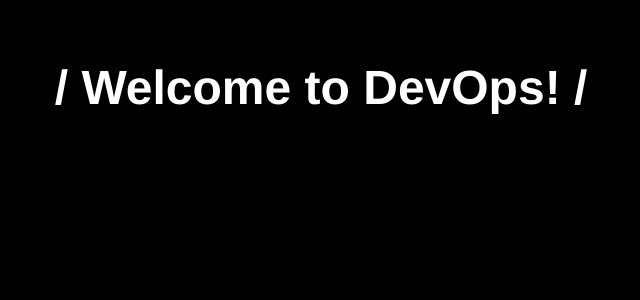
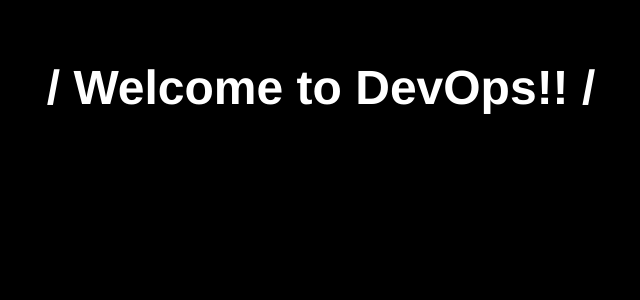
Before and after one commit to ResinCRT/Devops, a Vue app: page / in a window 1280 px wide. Shown: the top 300 px of the page, without its empty margins (319-959 px from the left). Built offline with nearby package versions, Linux system fonts and the light colour scheme.

Commit message:
minor change

```diff
--- a/src/components/BodyPage.vue
+++ b/src/components/BodyPage.vue
@@ -1,6 +1,6 @@
 <template>
     <div class="main-body">
-        <h1><span class="move-box">{{ msg }}</span> Welcome to DevOps! <span class="move-box">{{ msg }}</span></h1>
+        <h1><span class="move-box">{{ msg }}</span> Welcome to DevOps!! <span class="move-box">{{ msg }}</span></h1>
     </div>
 </template>
 
```
